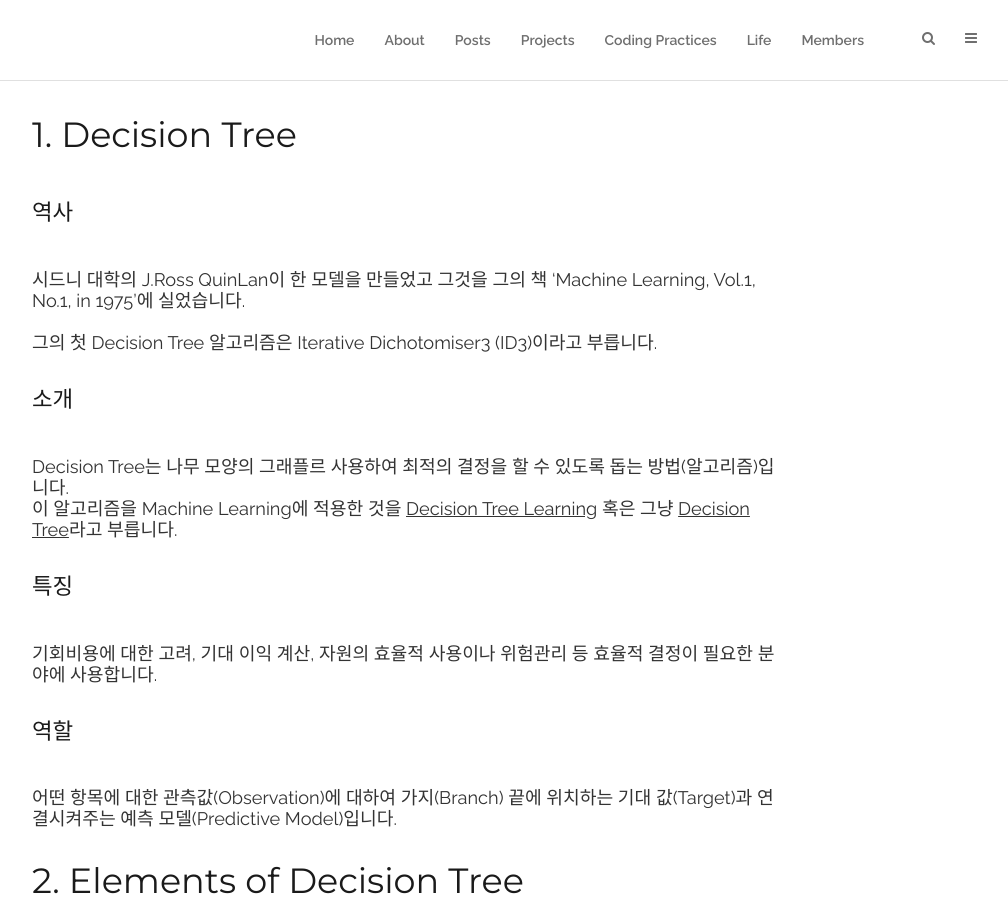
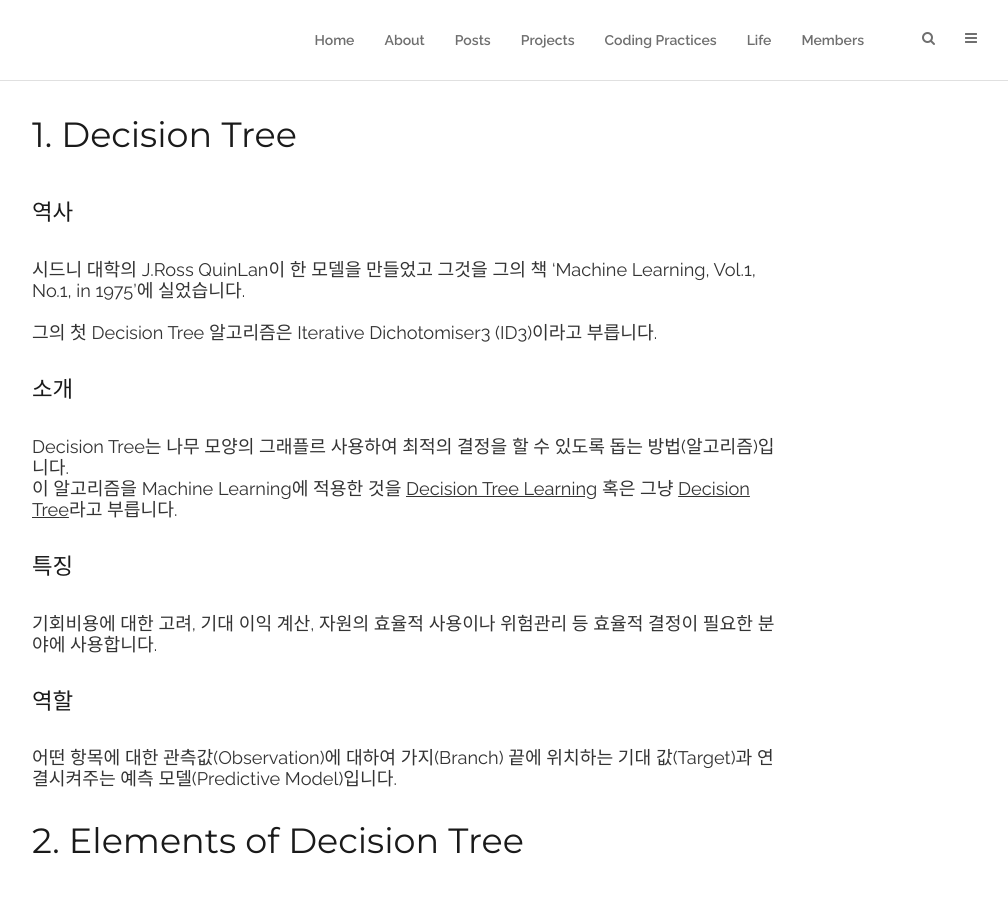
Before and after one commit to unsolvedproblem/unsolvedproblem.github.io, a Jekyll site: the page built from _posts/2019-01-27-laon_machine_learning_study_week2-1.md, in a window 1280 px wide and 900 px high, scrolled down 449 px. Shown: the whole window, without its empty margins (233-1241 px from the left). Built offline with Jekyll 4.4.1, drawn with Linux system fonts in a browser that asks for light colours; comment, search, counter and statistics services are not loaded.

Commit message:
Update post

```diff
--- a/_posts/2019-01-27-laon_machine_learning_study_week2-1.md
+++ b/_posts/2019-01-27-laon_machine_learning_study_week2-1.md
@@ -22,7 +22,6 @@
 
 #### 역사
 <br>
-
 시드니 대학의 J.Ross QuinLan이 한 모델을 만들었고 그것을 그의 책 'Machine Learning, Vol.1, No.1, in 1975'에 실었습니다.
 <br><br>
 그의 첫 Decision Tree 알고리즘은 Iterative Dichotomiser3 (ID3)이라고 부릅니다.
@@ -30,7 +29,6 @@
 
 #### 소개
 <br>
-
 Decision Tree는 나무 모양의 그래플르 사용하여 최적의 결정을 할 수 있도록 돕는 방법(알고리즘)입니다.
 <br>
 이 알고리즘을 Machine Learning에 적용한 것을 <U>Decision Tree Learning</U> 혹은 그냥 <U>Decision Tree</U>라고 부릅니다.
@@ -38,13 +36,11 @@
 
 #### 특징
 <br>
-
 기회비용에 대한 고려, 기대 이익 계산, 자원의 효율적 사용이나 위험관리 등 효율적 결정이 필요한 분야에 사용합니다.
 <br><br>
 
 #### 역할
 <br>
-
 어떤 항목에 대한 관측값(Observation)에 대하여 가지(Branch) 끝에 위치하는 기대 값(Target)과 연결시켜주는 예측 모델(Predictive Model)입니다.
 <br><br>
 
@@ -88,7 +84,7 @@
 Decision Tree를 구성하는 방법은 여러가지 입니다. 속성이 여러 개 있는 경우 <U>어떤 속성을 Root Node(최상단 노드)에 둘지 중요</U>합니다. 일반적으로 더 Compact하게 만드는 것이 목적이고 이를 위해 '<U>엔트로피</U>'를 이용합니다.
 <br><br>
 
-![결정트리 예제2](/assets/images/Laon/week2-1-3.png){: width="50%" height="auto" .image-center}
+![결정트리 예제2](/assets/images/Laon/week2-1-3.png){: width="30%" height="auto" .image-center}
 <br>
 (P<sub>i</sub> : 특정값 i가 일어날 확률)
 <br><br>
@@ -96,7 +92,7 @@
 ## 4. Decision Tree만들기 예제
 <br>
 
-![결정트리 만들기 예제1](/assets/images/Laon/week2-1-4.png){: width="50%" height="auto" .image-center}
+![결정트리 만들기 예제1](/assets/images/Laon/week2-1-4.png){: width="70%" height="auto" .image-center}
 <br><br>
 
 위의 표는 14일 동안 골프를 치거나 치지 않을 경우에 조건들을 담고 있습니다. Decision Tree를 이용하면 깔끔하게 정리할 수 있고 쉽게 예측할 수 있습니다.
@@ -120,7 +116,7 @@
 
 결과적으로...
 <br><br>
-![결정트리 만들기 예제2](/assets/images/Laon/week2-1-5.png){: width="50%" height="auto" .image-center}
+![결정트리 만들기 예제2](/assets/images/Laon/week2-1-5.png){: width="70%" height="auto" .image-center}
 <br><br>
 이런 모양의 Decision Tree가 완성이 됩니다!
 <br><br>
@@ -128,7 +124,7 @@
 #### 엔트로피
 <br>
 
-![엔트로피](/assets/images/Laon/week2-1-6.png){: width="50%" height="auto" .image-center}
+![엔트로피](/assets/images/Laon/week2-1-6.png){: width="70%" height="auto" .image-center}
 <br><br>
 
 위 그림은 속성이 2개인 경우에 데이터의 분포에 따른 엔트로피의 변화를 보여주는 그림입니다.
@@ -141,7 +137,7 @@
 ## 5. Decision Tree의 Overfitting
 <br>
 
-![Overfitting1](/assets/images/Laon/week2-1-7.png){: width="50%" height="auto" .image-center}
+![Overfitting1](/assets/images/Laon/week2-1-7.png){: width="70%" height="auto" .image-center}
 <br><br>
 통상적으로 크기(노드의 개수)가 대략적으로 23 이상이 되면 Test에 대한 정확도가 점점 감소합니다.
 <br><br>
@@ -151,18 +147,18 @@
 #### Overfitting의 예
 <br>
 
-![Overfitting2](/assets/images/Laon/week2-1-8.png){: width="50%" height="auto" .image-center}
+![Overfitting2](/assets/images/Laon/week2-1-8.png){: width="70%" height="auto" .image-center}
 <br><br>
 이 표를 통해서 포유류를 구분하는 모델을 만들생각입니다. 어랏! 그런데 표에 데이터 잡음으로 인해 Bat과 Whale에 엉뚱한 Label이 붙었습니다. 이것을 이용해 Decision Tree를 만들면...
 <br><br>
 
-![Overfitting3](/assets/images/Laon/week2-1-9.png){: width="50%" height="auto" .image-center}
+![Overfitting3](/assets/images/Laon/week2-1-9.png){: width="70%" height="auto" .image-center}
 <br><br>
 
 이 모델을 통해서 다음 주어진 테스트 데이터로 테스트를 하면...
 <br><br>
 
-![Overfitting4](/assets/images/Laon/week2-1-10.png){: width="50%" height="auto" .image-center}
+![Overfitting4](/assets/images/Laon/week2-1-10.png){: width="70%" height="auto" .image-center}
 <br><br>
 
 사람과 돌고래는 다리가 4개가 아니기 때문에 포유류가 아니라고 하는군요!
@@ -188,13 +184,13 @@
 가지치기를 한 후의 Model :
 <br><br>
 
-![Overfitting5](/assets/images/Laon/week2-1-11.png){: width="50%" height="auto" .image-center}
+![Overfitting5](/assets/images/Laon/week2-1-11.png){: width="70%" height="auto" .image-center}
 <br><br>
 
 가지치기를 했을 경우의 모델 정확도 그래프 :
 <br><br>
 
-![Overfitting5](/assets/images/Laon/week2-1-12.png){: width="50%" height="auto" .image-center}
+![Overfitting5](/assets/images/Laon/week2-1-12.png){: width="70%" height="auto" .image-center}
 <br><br>
 
 ## 6. Decision Tree의 장단점
```
Also changed, not shown: other parts of _posts/2019-01-27-laon_machine_learning_study_week2-1.md (+1 -1 lines), assets/images/Laon/week2-1-3.png.
